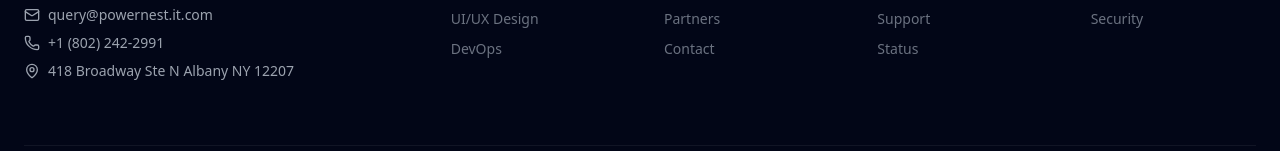
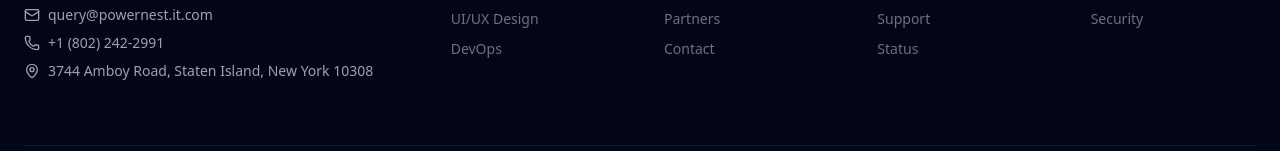
Before and after one commit to Craftzmen/powernest, a React (Vite) app: page / in a window 1280 px wide. Shown: the part 9630-9781 px from the top of the page. Built offline with nearby package versions, Linux system fonts and the light colour scheme.

Commit message:
update address

```diff
--- a/src/components/home/ContactSection.jsx
+++ b/src/components/home/ContactSection.jsx
@@ -8,7 +8,7 @@ import { Mail, Phone, MapPin, Send, Clock, Globe } from "lucide-react";
 const contactInfo = [
   { icon: Mail, label: "Email Us", value: "query@powernest.it.com", sub: "We reply within 24 hours" },
   { icon: Phone, label: "Call Us", value: "+1 (802) 242-2991", sub: "Mon-Fri 9AM - 6PM" },
-  { icon: MapPin, label: "Visit Us", value: "418 Broadway Ste N", sub: "Albany NY 12207" },
+  { icon: MapPin, label: "Visit Us", value: "3744 Amboy Road", sub: "Staten Island, New York 10308" },
   { icon: Globe, label: "Website", value: "powernest.it.com", sub: "Learn more about us" },
 ];
 
--- a/src/components/home/FooterSection.jsx
+++ b/src/components/home/FooterSection.jsx
@@ -39,7 +39,7 @@ export default function FooterSection() {
               </a>
               <div className="flex items-center gap-2 text-sm text-gray-400">
                 <MapPin className="w-4 h-4" />
-                418 Broadway Ste N Albany NY 12207
+                3744 Amboy Road, Staten Island, New York 10308
               </div>
             </div>
           </div>
--- a/src/pages/PrivacyPolicy.jsx
+++ b/src/pages/PrivacyPolicy.jsx
@@ -202,7 +202,7 @@ export default function PrivacyPolicy() {
               <p className="text-gray-300 flex items-start gap-2">
                 <MapPin className="w-4 h-4 text-emerald-400 mt-1 flex-shrink-0" />
                 <span>
-                  <strong className="text-white">Address:</strong> Stevens Point, Wisconsin 2733 Stanley Street
+                  <strong className="text-white">Address:</strong> 3744 Amboy Road, Staten Island, New York 10308
                 </span>
               </p>
             </div>
```
